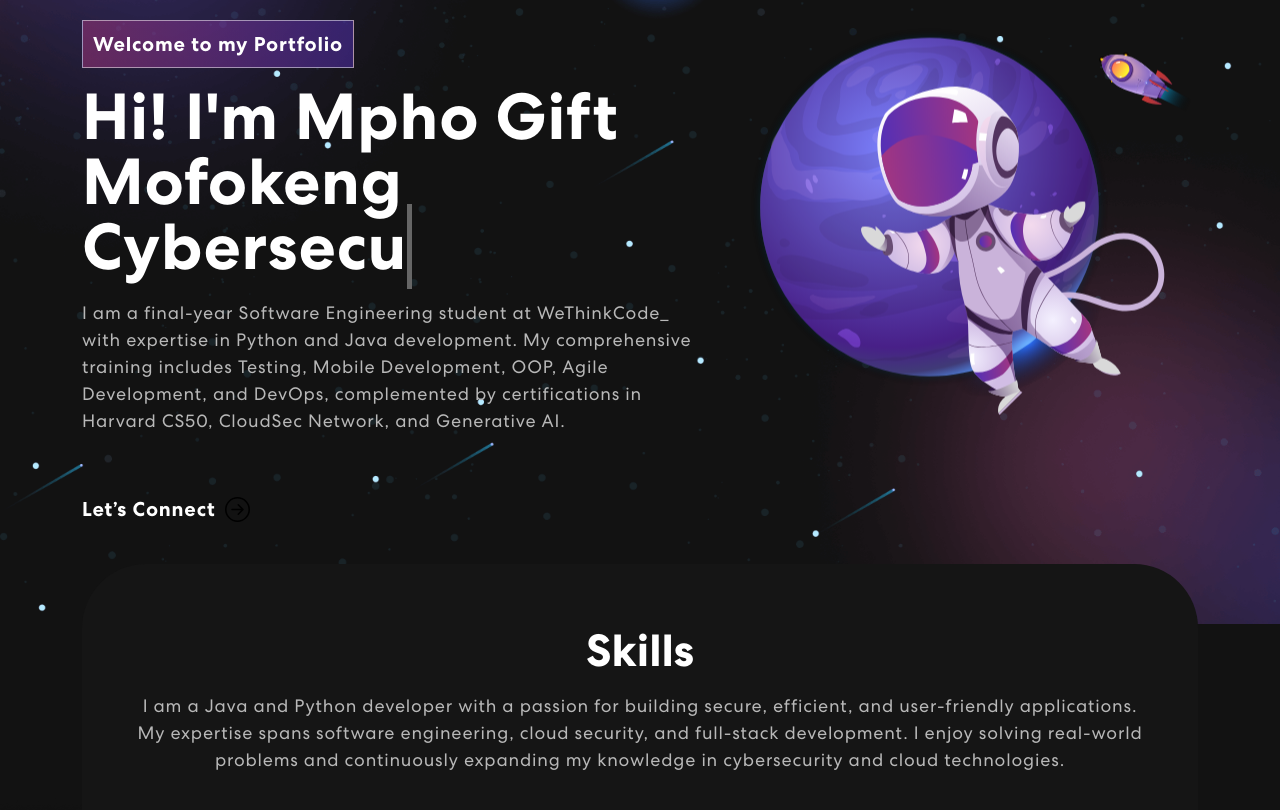
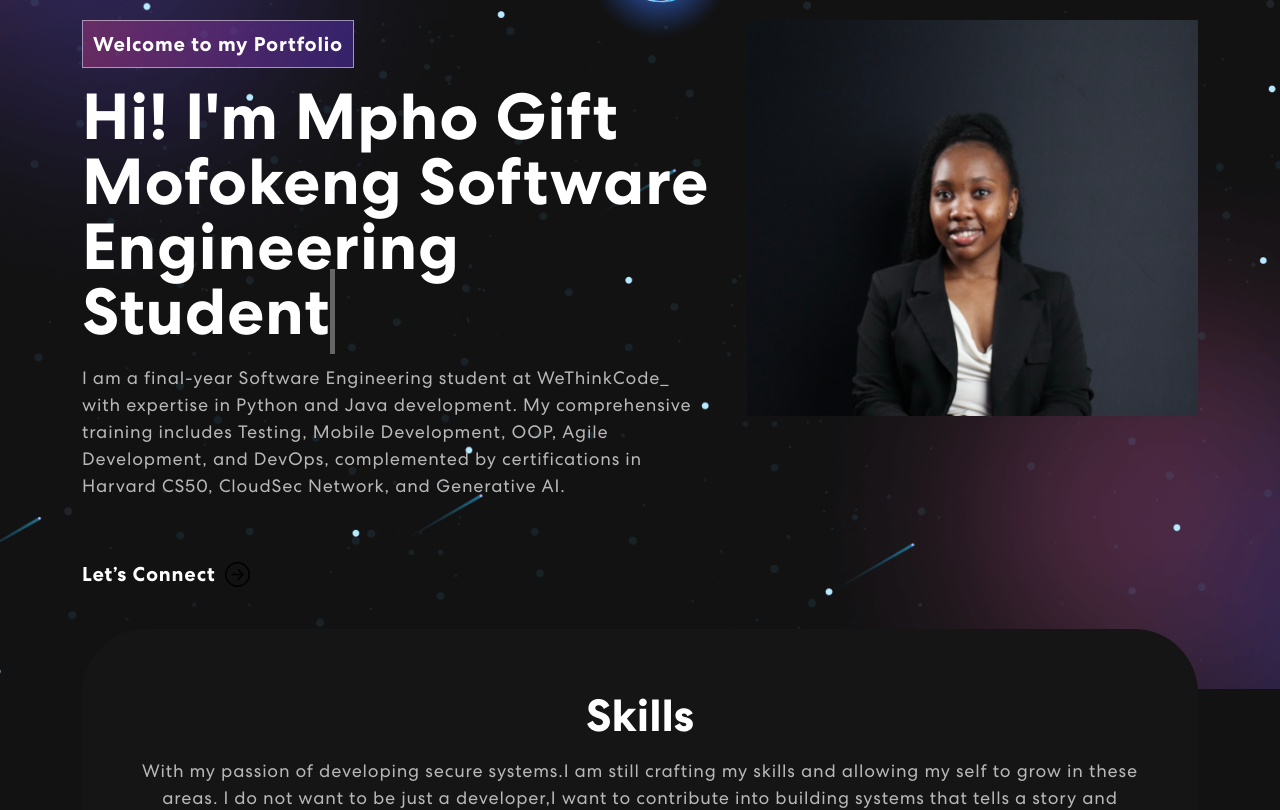
Before and after one commit to GiftM5/my-portfolio, a React (Create React App) app: page / in a window 1280 px wide. Shown: the part 240-1050 px from the top of the page. Built offline with nearby package versions, Linux system fonts and the light colour scheme.

Commit message:
Done refactoring my portfolio

```diff
--- a/src/App.css
+++ b/src/App.css
@@ -301,9 +301,7 @@ nav.navbar .navbar-toggler[aria-expanded="true"] .navbar-toggler-icon {
 .banner button:hover svg {
   margin-left: 25px;
 }
-.banner img {
-  animation: updown 3s linear infinite;
-}
+
 @keyframes updown {
     0% {
         transform: translateY(-20px);
--- a/src/components/Banner.js
+++ b/src/components/Banner.js
@@ -1,6 +1,6 @@
 import { useState, useEffect } from "react";
 import { Container, Row, Col } from "react-bootstrap";
-import headerImg from "../assets/img/header-img.svg";
+import headerImg from "../assets/img/Myportfoliopic.jpg";
 import { ArrowRightCircle } from 'react-bootstrap-icons';
 import 'animate.css';
 import TrackVisibility from 'react-on-screen';
@@ -11,7 +11,7 @@ export const Banner = () => {
   const [text, setText] = useState('');
   const [delta, setDelta] = useState(300 - Math.random() * 100);
   const [index, setIndex] = useState(1);
-  const toRotate = ["Cybersecurity", "Cloud Security Engineer", "Full Stack Developer"];
+  const toRotate = ["Software Engineering Student", "Cloud Security Engineer", "Full Stack Developer"];
   const period = 2000;
 
   useEffect(() => {
@@ -75,10 +75,9 @@ export const Banner = () => {
           </Col>
           <Col xs={12} md={6} xl={5}>
             <TrackVisibility>
-              {({ isVisible }) =>
-                <div className={isVisible ? "animate__animated animate__zoomIn" : ""}>
+                <div >
                   <img src={headerImg} alt="Header Img"/>
-                </div>}
+                </div>
             </TrackVisibility>
           </Col>
         </Row>
--- a/src/components/Projects.js
+++ b/src/components/Projects.js
@@ -22,7 +22,7 @@ export const Projects = () => {
         "Created SQL queries for data retrieval from Teradata",
         "Built Django application for personalized user data views"
       ],
-      githubUrl: "https://github.com/GiftM5", // Replace with actual repo
+      githubUrl: "https://github.com/GiftM5/JWT_Authentication", // Replace with actual repo
       type: "simulation"
     },
     {
@@ -61,7 +61,7 @@ export const Projects = () => {
         "Managed dependencies and build processes with Maven",
         "Designed efficient database schemas and queries"
       ],
-      githubUrl: "https://github.com/GiftM5", // Replace with actual repo
+      githubUrl: "https://github.com/GiftM5/forage-midas/tree/flow", // Replace with actual repo
       type: "academic"
     },
     {
@@ -74,7 +74,7 @@ export const Projects = () => {
         "Implemented data integrity constraints and triggers",
         "Created stored procedures and functions"
       ],
-      githubUrl: "https://github.com/GiftM5", // Replace with actual repo
+      githubUrl: null,
       type: "academic"
     },
     {
@@ -101,7 +101,7 @@ export const Projects = () => {
         "Develop personal projects exploring AI integration in software solutions",
         "Balance technical growth with personal interests like chess strategy"
       ],
-      githubUrl: "https://github.com/GiftM5",
+      githubUrl: "https://github.com/GiftM5/Embraced",
       type: "personal"
     }
   ];
--- a/src/components/Skills.js
+++ b/src/components/Skills.js
@@ -23,9 +23,10 @@ export const Skills = () => {
             <div className="skill-bx wow zoomIn">
               <h2>Skills</h2>
               <p>
-                I am a Java and Python developer with a passion for building secure, efficient, and user-friendly applications.
-                My expertise spans software engineering, cloud security, and full-stack development. I enjoy solving real-world
-                problems and continuously expanding my knowledge in cybersecurity and cloud technologies.
+                With my passion of developing secure systems.I am still crafting my skills and allowing my self to  grow in these areas.
+                I do not want to be just a developer,I want to contribute into building systems that tells a story and changes not only my
+                society but the whole world. I want to work with a team that will push me to be
+                the best version of myself.
               </p>
               <Carousel responsive={responsive} infinite={true} className="owl-carousel owl-theme skill-slider">
                 <div className="item">
--- a/src/index.js
+++ b/src/index.js
@@ -11,7 +11,5 @@ root.render(
   </React.StrictMode>
 );
 
-// If you want to start measuring performance in your app, pass a function
-// to log results (for example: reportWebVitals(console.log))
-// or send to an analytics endpoint. Learn more: https://bit.ly/CRA-vitals
+
 reportWebVitals();
```
Also changed, not shown: src/assets/img/Myportfoliopic.jpg (added), 1 other file (tests, documents, lock files or other folders).
